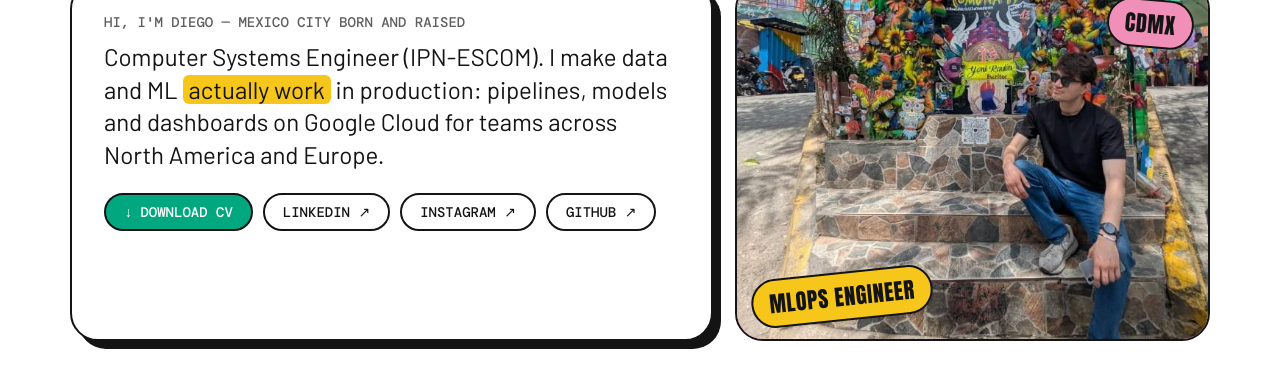
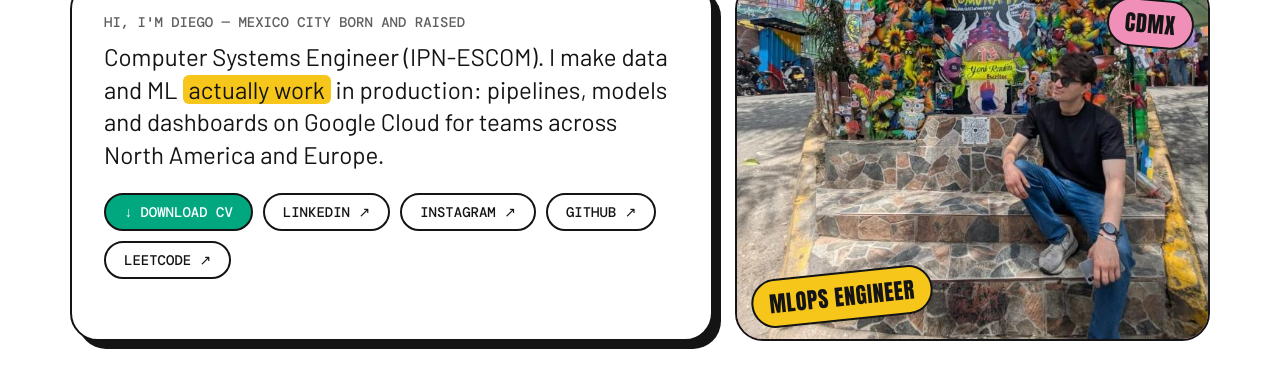
Before and after one commit to DiegoChavezO/DiegoChavezO.github.io, a plain HTML site: page index.html in a window 1280 px wide. Shown: the part 579-952 px from the top of the page. Drawn offline with nearby package versions, Linux system fonts and the light colour scheme.

Commit message:
added leetcode

```diff
--- a/index.html
+++ b/index.html
@@ -107,6 +107,7 @@ footer{padding:34px 0 40px;font:500 13px var(--mono);text-transform:uppercase;di
         <a class="pill" href="https://www.linkedin.com/in/diego-chavez-ortiz-159639210/" target="_blank" rel="noopener">LinkedIn ↗</a>
         <a class="pill" href="https://www.instagram.com/diegort_chvz/" target="_blank" rel="noopener">Instagram ↗</a>
         <a class="pill" href="https://github.com/DiegoChavezO" target="_blank" rel="noopener">GitHub ↗</a>
+        <a class="pill" href="https://leetcode.com/u/diegoCh/" target="_blank" rel="noopener">LeetCode ↗</a>
       </div>
     </div>
     <div class="photo">
@@ -179,6 +180,7 @@ footer{padding:34px 0 40px;font:500 13px var(--mono);text-transform:uppercase;di
   <a class="big" href="https://www.linkedin.com/in/diego-chavez-ortiz-159639210/" target="_blank" rel="noopener">LinkedIn <small>↗</small></a>
   <a class="big" href="https://www.instagram.com/diegort_chvz/" target="_blank" rel="noopener">Instagram <small>@diegort_chvz ↗</small></a>
   <a class="big" href="https://github.com/DiegoChavezO" target="_blank" rel="noopener">GitHub <small>↗</small></a>
+  <a class="big" href="https://leetcode.com/u/diegoCh/" target="_blank" rel="noopener">LeetCode <small>@diegoCh ↗</small></a>
 </div></div>
 
 <footer><span>© <span id="y"></span> Diego Chávez Ortiz</span><span>Hecho en CDMX con cariño ✺</span></footer>
```
